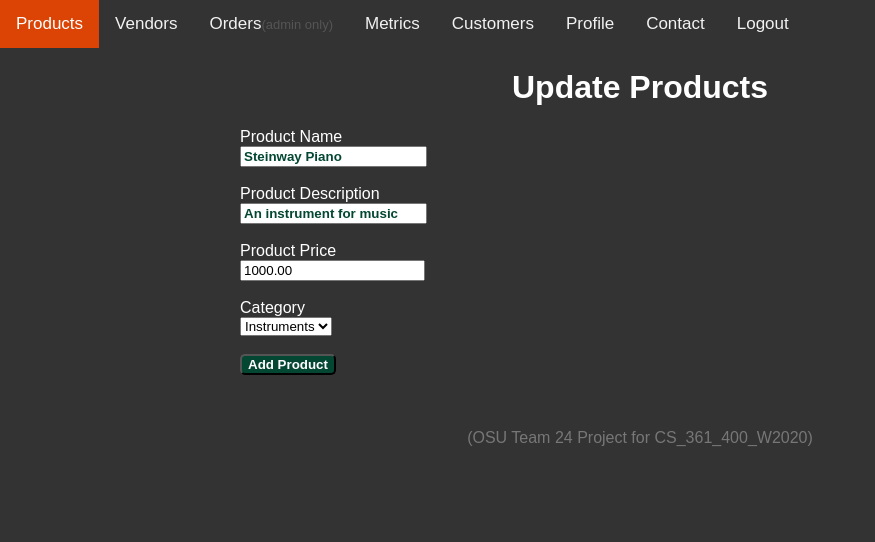
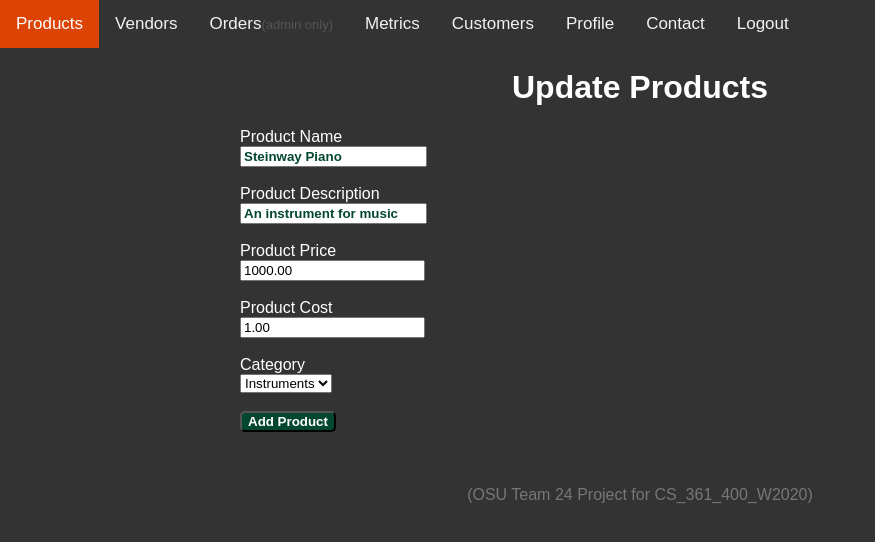
Before and after one commit to kowalczj/shop24, a Flask app: page /update/1 in a window 1280 px wide. Shown: the top 542 px of the page, without its empty margins (0-875 px from the left). Run offline with Flask 2, Linux system fonts and the light colour scheme; data comes from the database, SQL or seed files in the repository.

Commit message:
fix float error in product_cost and product_price

```diff
--- a/app.py
+++ b/app.py
@@ -175,7 +175,7 @@ def index():
         category = request.form['category_id']
 
         if float(price) < (1.3 * float(cost)):
-            price = (1.3 * cost)
+            price = round((1.3 * cost), 2)
 
 
         new_product = Product(
@@ -248,8 +248,10 @@ def update(id):
     if request.method == 'POST':
         product.product_name = request.form['product_name']
         product.product_description = request.form['product_description']
-        product.product_price = (1.3) * request.form['product_cost']
+        product.product_price = float(round((1.3) * float(request.form['product_cost']), 2))
         product.category_id = request.form['category_id']
+
+        print("Product Price: ", product.product_price)
 
         try:
             db.session.commit()
--- a/templates/update.html
+++ b/templates/update.html
@@ -31,6 +31,9 @@
             <label for="product_price" style="color: white">Product Price</label><br>
             <input type="number" step="0.01" name="product_price" id="product_price"placeholder="Price of product" value="{{(product.product_price)}}"><br><br>
 
+            <label for="product_cost" style="color: white">Product Cost</label><br>
+            <input type="number" step="0.01" name="product_cost" id="product_cost"placeholder="Cost of product" value="{{(product.product_cost)}}"><br><br>
+
             <label for="category_id" style="color: white">Category</label><br>
             <!-- <input type="number" name="category_id" id="category_id"placeholder="Price of product" value="{{ product.category_id }}"><br><br> -->
             <select name="category_id" id="">
```
